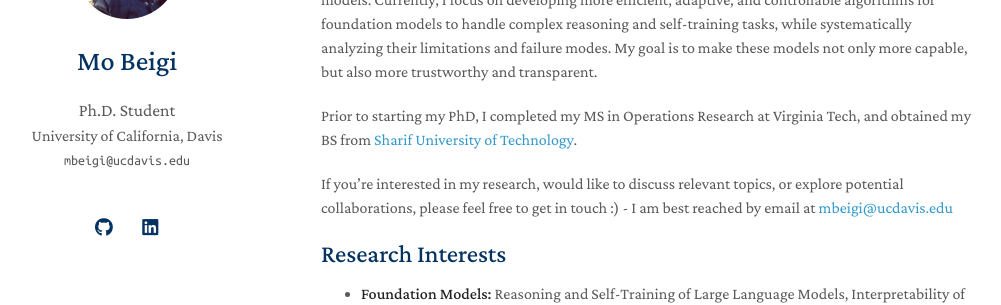
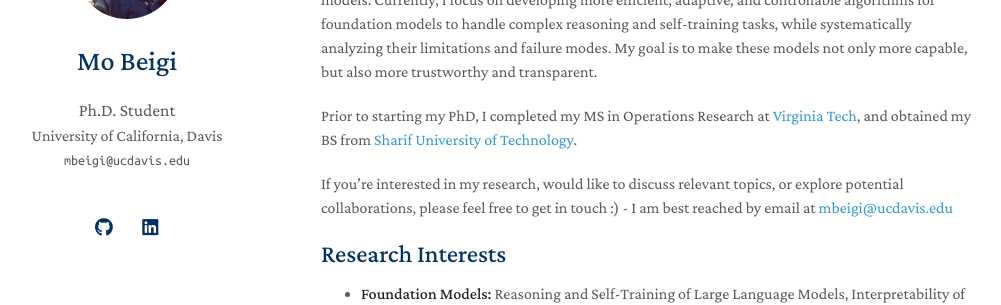
Before and after one commit to mbeigics/mbeigics.github.io, a Jekyll site: the page built from index.md, in a window 1280 px wide and 900 px high. Shown: the part 169-474 px from the top of the window, without its empty margins (149-1150 px from the left). Built offline with Jekyll 4.4.1, drawn with Linux system fonts in a browser that asks for light colours; a style sheet for code colours, icons or effects is not loaded; our own code applies the rules of GitHub Pages for plain Markdown files; part of the change alters nothing that is shown.

```diff
--- a/index.md
+++ b/index.md
@@ -6,7 +6,7 @@ layout: homepage
 
 I am a second-year CS PhD student at University of California, Davis, advised by Prof. [Lifu Huang](https://wilburone.github.io/). My research centers on improving the reasoning, understanding, and interpretability of foundation models. Currently, I focus on  developing more efficient, adaptive, and controllable algorithms for foundation models to handle complex reasoning and self-training tasks, while systematically analyzing their limitations and failure modes. My goal is to make these models not only more capable, but also more trustworthy and transparent.
 
-Prior to starting my PhD, I completed my MS in Operations Research at Virginia Tech, and obtained my BS from [Sharif University of Technology](https://en.sharif.edu/).
+Prior to starting my PhD, I completed my MS in Operations Research at [Virginia Tech](https://www.ise.vt.edu/), and obtained my BS from [Sharif University of Technology](https://en.sharif.edu/).
 
 If you're interested in my research, would like to discuss relevant topics, or explore potential collaborations, please feel free to get in touch :) - I am best reached by email at [mbeigi@ucdavis.edu](mailto:mbeigi@ucdavis.edu)
 
```
